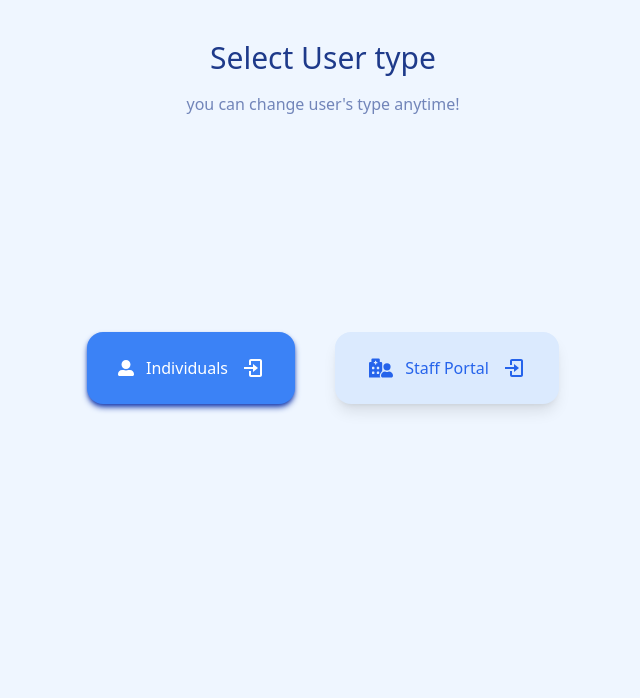
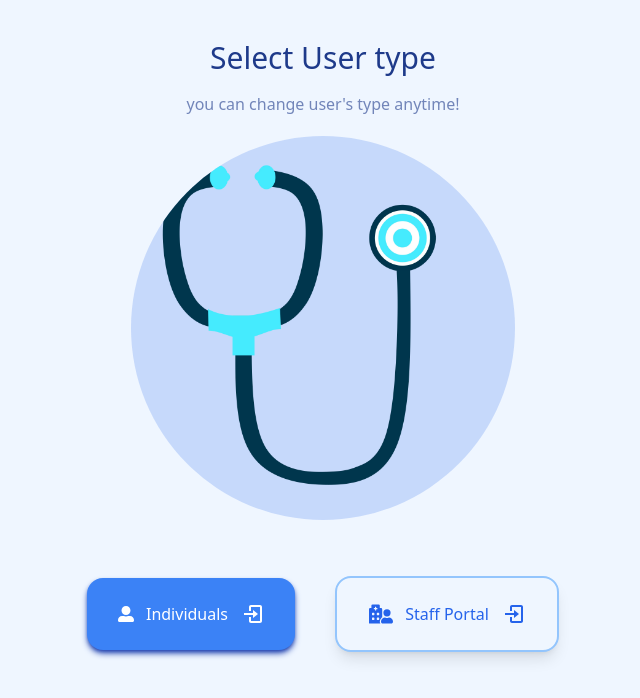
Before and after one commit to abdicodes/Health-Ease, a React (Vite) app in the folder frontend/: page / in a window 1280 px wide. Shown: the top 698 px of the page, without its empty margins (317-957 px from the left). Built offline with nearby package versions, Linux system fonts and the light colour scheme.

Commit message:
refactor: improved landing page UI

```diff
--- a/frontend/src/components/LandingPage.tsx
+++ b/frontend/src/components/LandingPage.tsx
@@ -1,27 +1,32 @@
 import { FaUserAlt, FaHospitalUser } from 'react-icons/fa'
 import { BiLogIn } from 'react-icons/bi'
+import Stethoscope from '/stethoscope.png'
 
 const LandingPage = () => {
   return (
     <main className="min-h-screen   bg-blue-50">
-      <section className=" px-10 py-10 text-center ">
-        <div className="mb-40">
+      <section className=" px-10 pt-10 text-center ">
+        <div className="mb-10">
           <h1 className="mb-4 text-3xl font-medium text-blue-900">
             Select User type
           </h1>
           <h3 className="text-blue-900 text-opacity-60">
             you can change user's type anytime!{' '}
           </h3>
+          <img
+            className="mx-auto mt-5  max-w-xs bg-blue-600 bg-opacity-20 rounded-full md:max-w-sm "
+            src={Stethoscope}
+          />
         </div>
       </section>
-      <section className=" flex flex-col md:flex-row justify-center items-center ">
+      <section className=" flex flex-col md:flex-row justify-center items-center">
         <div className="bg-blue-500 p-2 px-2 my-4 rounded-2xl shadow-md shadow-blue-800 flex flex-row items-center justify-center text-white text-l w-52  cursor-pointer mx-5 hover:bg-blue-600">
           <FaUserAlt />
           <h2 className=" my-4 mx-3 font-medium mb-4">Individuals</h2>
           <BiLogIn className="text-2xl" />
         </div>
 
-        <div className="bg-blue-100 p-2 px-2 my-4 rounded-2xl shadow-lg flex flex-row items-center justify-center text-blue-600 text-l w-56  cursor-pointer mx-5 hover:bg-blue-200">
+        <div className="bg-blue-50 p-2 px-2 my-4 rounded-2xl border-blue-300 border-2 shadow-lg flex flex-row items-center justify-center text-blue-600 text-l w-56  cursor-pointer mx-5 hover:bg-blue-200">
           <FaHospitalUser className="text-2xl" />
           <h2 className="my-4 mx-3 font-medium mb-4"> Staff Portal</h2>
           <BiLogIn className="text-2xl" />
```
Also changed, not shown: frontend/public/stethoscope.png (added).
